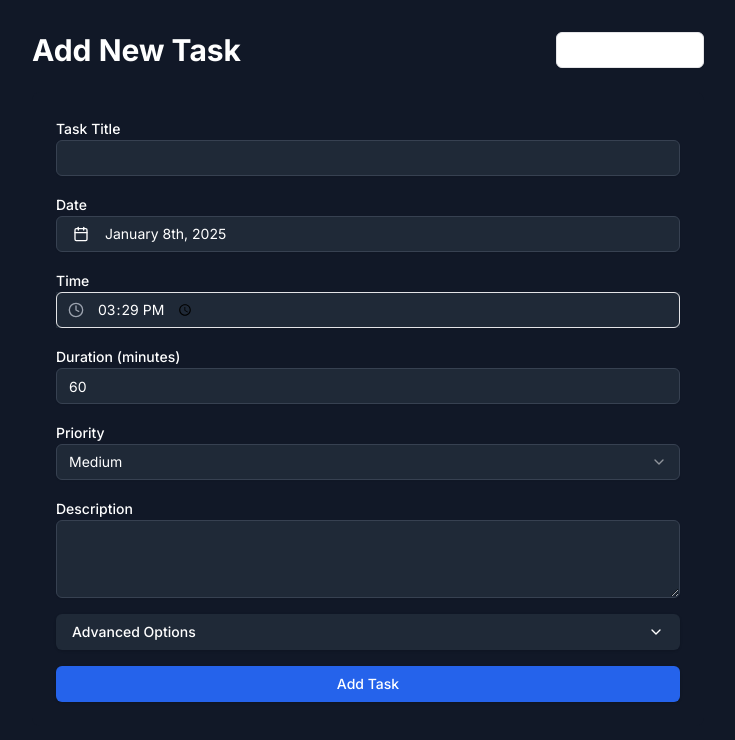
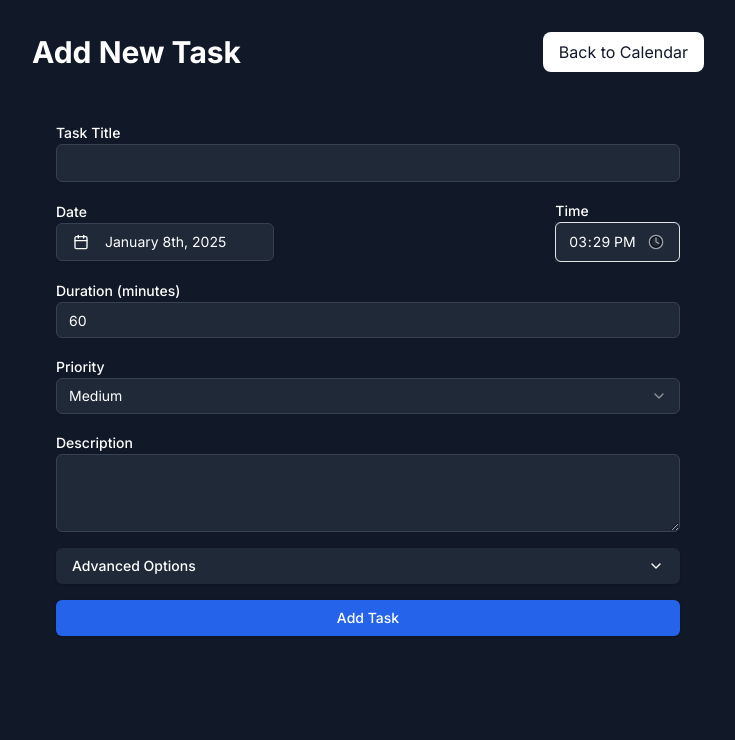
Before and after one commit to Pauleye12/TaskPlanner, a Next.js app: page /add-task in a window 1280 px wide. Shown: the top 740 px of the page, without its empty margins (272-1007 px from the left). Built offline with nearby package versions, Linux system fonts and the light colour scheme.

Commit message:
working on dd task section

```diff
--- a/app/add-task/page.tsx
+++ b/app/add-task/page.tsx
@@ -1,26 +1,32 @@
-'use client'
+"use client";
 
-import React from 'react'
-import { useRouter } from 'next/navigation'
-import TaskForm from '@/components/TaskForm'
-import { Button } from '@/components/ui/button'
+import React from "react";
+// import { useRouter } from "next/navigation";
+import TaskForm from "@/components/TaskForm";
+// import { Button } from "@/components/ui/button";
+import Link from "next/link";
 
 export default function AddTaskPage() {
-  const router = useRouter()
+  // const router = useRouter();
 
-  const handleClose = () => {
-    router.push('/')
-  }
+  // const handleClose = () => {
+  //   router.push("/");
+  // };
 
   return (
     <div className="min-h-screen bg-gray-900 text-white p-8">
       <div className="max-w-2xl mx-auto">
         <div className="flex justify-between items-center mb-6">
           <h1 className="text-3xl font-bold">Add New Task</h1>
-          <Button onClick={handleClose} variant="outline">Back to Calendar</Button>
+          <Link
+            className="text-gray-900 bg-white rounded-lg px-4 py-2 "
+            href={"/"}
+          >
+            Back to Calendar
+          </Link>
         </div>
-        <TaskForm onClose={handleClose} />
+        <TaskForm />
       </div>
     </div>
-  )
+  );
 }
--- a/app/globals.css
+++ b/app/globals.css
@@ -91,7 +91,7 @@
 }
 
 .bg-gradient {
-  background: linear-gradient(135deg, #20B2AA 0%, #0077BE 100%);
+  background: linear-gradient(135deg, #20b2aa 0%, #0077be 100%);
 }
 
 .shadow-text {
@@ -106,12 +106,12 @@
 }
 
 .custom-calendar .rbc-toolbar {
-  background-color: #E6F3F5;
+  background-color: #e6f3f5;
   padding: 1rem;
 }
 
 .custom-calendar .rbc-toolbar button {
-  background-color: #20B2AA;
+  background-color: #20b2aa;
   color: white;
   border: none;
   border-radius: 0.25rem;
@@ -121,32 +121,32 @@
 }
 
 .custom-calendar .rbc-toolbar button:hover {
-  background-color: #0077BE;
+  background-color: #0077be;
 }
 
 .custom-calendar .rbc-toolbar button.rbc-active {
-  background-color: #0077BE;
+  background-color: #0077be;
   color: white;
 }
 
 .custom-calendar .rbc-month-view,
 .custom-calendar .rbc-time-view {
-  border: 1px solid #E6F3F5;
+  border: 1px solid #e6f3f5;
 }
 
 .custom-calendar .rbc-day-bg + .rbc-day-bg {
-  border-left: 1px solid #E6F3F5;
+  border-left: 1px solid #e6f3f5;
 }
 
 .custom-calendar .rbc-month-row + .rbc-month-row {
-  border-top: 1px solid #E6F3F5;
+  border-top: 1px solid #e6f3f5;
 }
 
 .custom-calendar .rbc-header {
-  background-color: #E6F3F5;
+  background-color: #e6f3f5;
   padding: 0.5rem;
   font-weight: bold;
-  color: #20B2AA;
+  color: #20b2aa;
 }
 
 .custom-calendar .rbc-event {
@@ -168,8 +168,12 @@
 }
 
 @keyframes fadeIn {
-  from { opacity: 0; }
-  to { opacity: 1; }
+  from {
+    opacity: 0;
+  }
+  to {
+    opacity: 1;
+  }
 }
 
 .animate-fadeIn {
--- a/components/TaskCalendar.tsx
+++ b/components/TaskCalendar.tsx
@@ -122,7 +122,7 @@ const TaskCalendar: React.FC = () => {
       tasks.filter((task) =>
         task.isWorkHours ? isWithinWorkHours(task.start, task.end) : true
       ),
-    [tasks, workHours]
+    [tasks, workHours, isWithinWorkHours]
   );
 
   // const handleResetWorkHours = () => {
@@ -188,7 +188,7 @@ const TaskCalendar: React.FC = () => {
             events={filteredTasks}
             startAccessor="start"
             endAccessor="end"
-            style={{ height: 450 }}
+            style={{ height: 500 }}
             eventPropGetter={eventStyleGetter}
             onSelectEvent={handleSelectEvent}
             views={[Views.MONTH, Views.WEEK, Views.DAY]}
--- a/components/TaskForm.tsx
+++ b/components/TaskForm.tsx
@@ -27,12 +27,13 @@ import { Switch } from "@/components/ui/switch";
 import { TimePicker } from "@/components/ui/time-picker";
 import ToastNotification from "./ToastNotification";
 
+import { useRouter } from "next/navigation";
+
 interface TaskFormProps {
   task?: Task;
-  onClose?: () => void;
 }
 
-const TaskForm: React.FC<TaskFormProps> = ({ task, onClose }) => {
+const TaskForm: React.FC<TaskFormProps> = ({ task }) => {
   const [title, setTitle] = useState(task?.title || "");
   const [selectedDate, setSelectedDate] = useState<Date | undefined>(
     task ? new Date(task.start) : new Date()
@@ -60,6 +61,7 @@ const TaskForm: React.FC<TaskFormProps> = ({ task, onClose }) => {
   } | null>(null);
 
   const { addTask, updateTask } = useTaskContext();
+  const router = useRouter();
 
   useEffect(() => {
     if (task) {
@@ -125,7 +127,7 @@ const TaskForm: React.FC<TaskFormProps> = ({ task, onClose }) => {
       });
     }
 
-    if (onClose) onClose();
+    router.push("/");
   };
 
   // const findNextAvailableSlot = (
@@ -204,9 +206,10 @@ const TaskForm: React.FC<TaskFormProps> = ({ task, onClose }) => {
           value={title}
           onChange={(e) => setTitle(e.target.value)}
           required
-          className="bg-gray-800 text-white border-gray-700"
+          className="bg-gray-800 h-fit py-2 text-white  border-gray-700"
         />
       </div>
+      <div className="w-full flex lg:flex-row flex-col justify-between items-center gap-3">
         <div>
           <Label htmlFor="date" className="text-white">
             Date
@@ -218,7 +221,7 @@ const TaskForm: React.FC<TaskFormProps> = ({ task, onClose }) => {
                 className={cn(
                   "w-full justify-start text-left font-normal",
                   !selectedDate && "text-muted-foreground",
-                "bg-gray-800 text-white border-gray-700"
+                  "bg-gray-800 text-white h-fit py-2 border-gray-700"
                 )}
               >
                 <CalendarIcon className="mr-2 h-4 w-4" />
@@ -247,8 +250,9 @@ const TaskForm: React.FC<TaskFormProps> = ({ task, onClose }) => {
           <TimePicker
             value={selectedTime}
             onChange={(value) => setSelectedTime(value)}
-          className="bg-gray-800 text-white border-gray-700"
+            className="bg-gray-800  text-white border-gray-700"
           />
+        </div>
       </div>
       <div>
         <Label htmlFor="duration" className="text-white">
--- a/components/ui/time-picker.tsx
+++ b/components/ui/time-picker.tsx
@@ -1,24 +1,26 @@
-import * as React from "react"
-import { Clock } from 'lucide-react'
-import { Label } from "@/components/ui/label"
-import { Input } from "@/components/ui/input"
+import * as React from "react";
+import { Clock } from "lucide-react";
+import { Input } from "@/components/ui/input";
 
 interface TimePickerProps {
-  value: string
-  onChange: (value: string) => void
-  className?: string
+  value: string;
+  onChange: (value: string) => void;
+  className?: string;
 }
 
 export function TimePicker({ value, onChange, className }: TimePickerProps) {
   return (
-    <div className={`relative ${className}`}>
+    <div className={`relative  ${className}`}>
       <Input
         type="time"
         value={value}
         onChange={(e) => onChange(e.target.value)}
-        className="pl-10"
+        className="pl-3 h-fit  py-2"
       />
-      <Clock className="absolute left-3 top-1/2 transform -translate-y-1/2 text-gray-400" size={16} />
+      <Clock
+        className="absolute pointer-events-none right-4 top-1/2 transform -translate-y-1/2 text-gray-400"
+        size={16}
+      />
     </div>
-  )
+  );
 }
```
Lines whose indentation alone changed are shown as unchanged.
